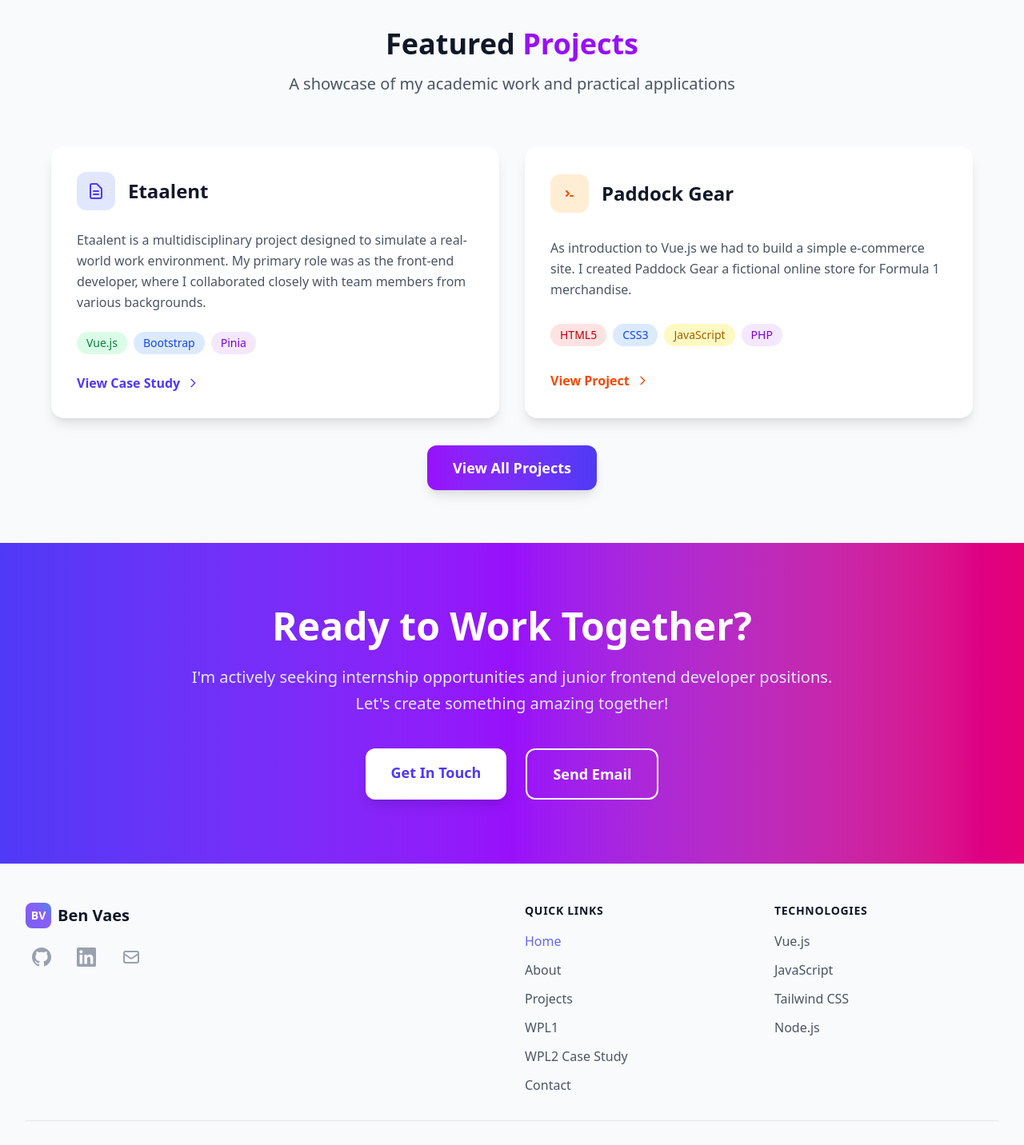
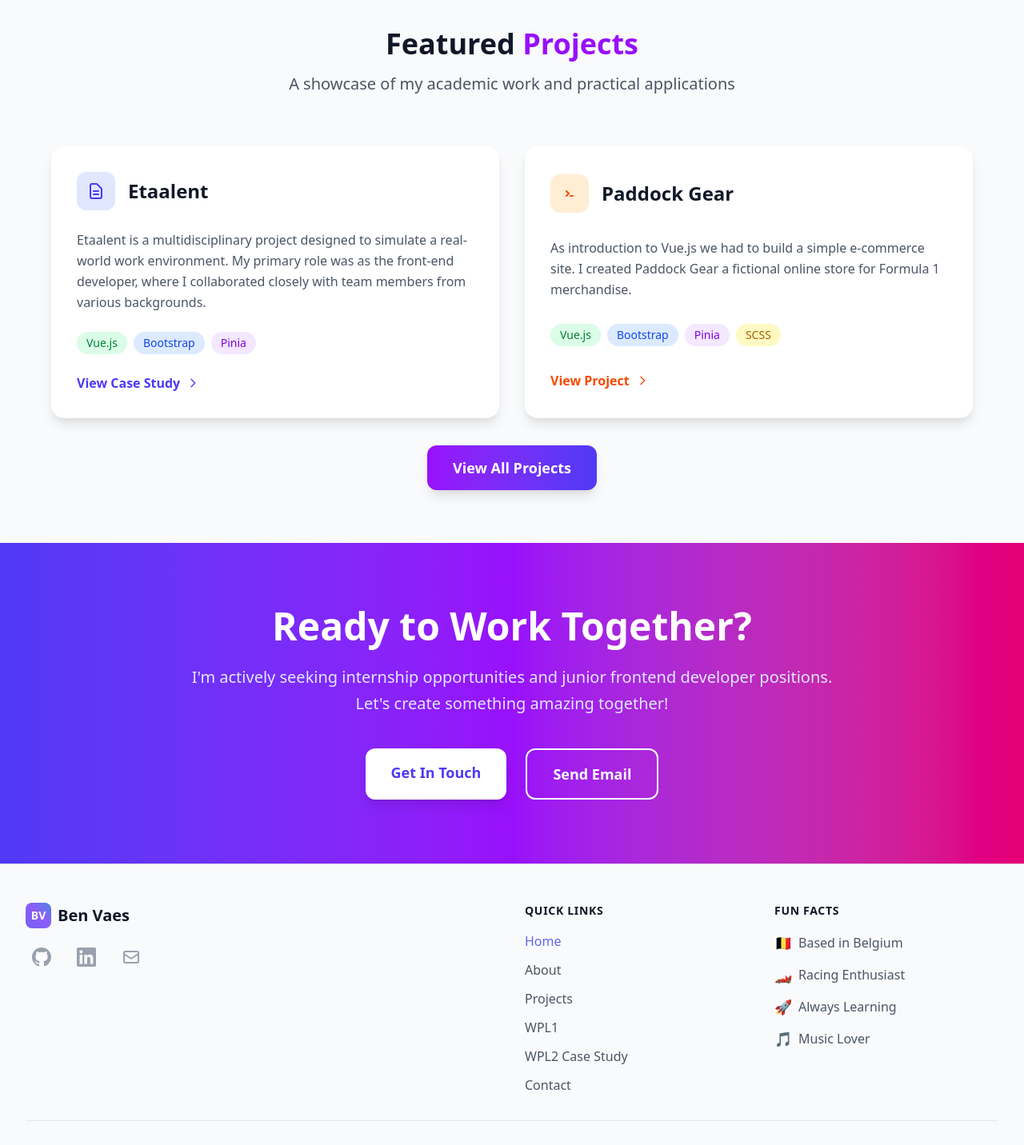
Before and after one commit to BenVaesPXL/Portfolio, a Vue app: page / in a window 1280 px wide. Shown: the part 1330-2762 px from the top of the page at 80% size. Built offline with nearby package versions, Linux system fonts and the light colour scheme.

Commit message:
feat: Update footer section to include fun facts and enhance navigation logo with gradient animation

```diff
--- a/src/components/FooterComponent.vue
+++ b/src/components/FooterComponent.vue
@@ -126,18 +126,30 @@
           </ul>
         </div>
 
-        <!-- Technologies -->
+        <!-- Fun Facts -->
         <div>
           <h3
             class="text-sm font-semibold text-gray-900 dark:text-white uppercase tracking-wider mb-4"
           >
-            Technologies
+            Fun Facts
           </h3>
           <ul class="space-y-3">
-            <li class="text-gray-600 dark:text-gray-400">Vue.js</li>
-            <li class="text-gray-600 dark:text-gray-400">JavaScript</li>
-            <li class="text-gray-600 dark:text-gray-400">Tailwind CSS</li>
-            <li class="text-gray-600 dark:text-gray-400">Node.js</li>
+            <li class="flex items-center text-gray-600 dark:text-gray-400">
+              <span class="text-lg mr-2">🇧🇪</span>
+              Based in Belgium
+            </li>
+            <li class="flex items-center text-gray-600 dark:text-gray-400">
+              <span class="text-lg mr-2">🏎️</span>
+              Racing Enthusiast
+            </li>
+            <li class="flex items-center text-gray-600 dark:text-gray-400">
+              <span class="text-lg mr-2">🚀</span>
+              Always Learning
+            </li>
+            <li class="flex items-center text-gray-600 dark:text-gray-400">
+              <span class="text-lg mr-2">🎵</span>
+              Music Lover
+            </li>
           </ul>
         </div>
       </div>
--- a/src/components/NavComponent.vue
+++ b/src/components/NavComponent.vue
@@ -9,10 +9,14 @@
         <!-- Logo/Brand -->
         <div class="flex-1 md:flex md:items-center md:gap-12">
           <router-link
-            class="block text-gray-900 dark:text-white font-bold text-xl hover:text-indigo-600 dark:hover:text-indigo-400 transition-colors"
+            class="flex items-center hover:opacity-80 transition-opacity"
             to="/"
           >
-            {{ title }}
+            <div
+              class="w-8 h-8 bg-gradient-to-r from-indigo-500 to-purple-600 rounded-lg flex items-center justify-center brand-logo"
+            >
+              <span class="text-white font-bold text-sm">BV</span>
+            </div>
           </router-link>
         </div>
 
@@ -156,5 +160,24 @@ export default {
 </script>
 
 <style scoped>
+/* Brand logo gradient animation */
+.brand-logo {
+  background: linear-gradient(45deg, #6366f1, #8b5cf6, #06b6d4);
+  background-size: 200% 200%;
+  animation: gradientShift 3s ease infinite;
+}
+
+@keyframes gradientShift {
+  0% {
+    background-position: 0% 50%;
+  }
+  50% {
+    background-position: 100% 50%;
+  }
+  100% {
+    background-position: 0% 50%;
+  }
+}
+
 /* Responsive navigation styles handled by Tailwind classes */
 </style>
--- a/src/stores/projects.js
+++ b/src/stores/projects.js
@@ -14,10 +14,9 @@ export const useProjectsStore = defineStore("projects", {
         description:
           "A motorsport-themed e-commerce platform built with Vue.js.",
         image: paddockGearImage,
-        technologies: ["Vue.js", "Bootstrap", "SCSS"],
+        technologies: ["Vue.js", "Bootstrap", "SCSS", "Pinia"],
         link: "/projects/1",
-        githubUrl:
-          "https://github.com/PXL-1DVO-WebAdvanced-2425/individuele-opdracht-deel-2-BenVaesPXL", // Add if available
+        githubUrl: "", // Add if available
         liveUrl: "", // Add if available
         featured: true,
         category: "E-commerce",
--- a/src/views/HomeView.vue
+++ b/src/views/HomeView.vue
@@ -233,20 +233,20 @@
 
               <div class="flex flex-wrap gap-2 mb-6">
                 <span
-                  class="px-3 py-1 bg-red-100 dark:bg-red-900 text-red-700 dark:text-red-300 rounded-full text-sm font-medium"
-                  >HTML5</span
+                  class="px-3 py-1 bg-green-100 dark:bg-green-900 text-green-700 dark:text-green-300 rounded-full text-sm font-medium"
+                  >Vue.js</span
                 >
                 <span
                   class="px-3 py-1 bg-blue-100 dark:bg-blue-900 text-blue-700 dark:text-blue-300 rounded-full text-sm font-medium"
-                  >CSS3</span
+                  >Bootstrap</span
+                >
+                <span
+                  class="px-3 py-1 bg-purple-100 dark:bg-purple-900 text-purple-700 dark:text-purple-300 rounded-full text-sm font-medium"
+                  >Pinia</span
                 >
                 <span
                   class="px-3 py-1 bg-yellow-100 dark:bg-yellow-900 text-yellow-700 dark:text-yellow-300 rounded-full text-sm font-medium"
-                  >JavaScript</span
-                >
-                <span
-                  class="px-3 py-1 bg-purple-100 dark:bg-purple-900 text-purple-700 dark:text-purple-300 rounded-full text-sm font-medium"
-                  >PHP</span
+                  >SCSS</span
                 >
               </div>
 
@@ -307,7 +307,7 @@
               Get In Touch
             </router-link>
             <a
-              href="mailto:ben.vaes@student.pxl.be"
+              href="mailto:bvaes@icloud.com"
               class="border-2 border-white text-white px-8 py-4 rounded-xl font-semibold text-lg hover:bg-white hover:text-indigo-600 transform hover:-translate-y-1 transition-all duration-300"
             >
               Send Email
```
Also changed, not shown: src/components/SkillsComponent.vue (+5 -5 lines).
